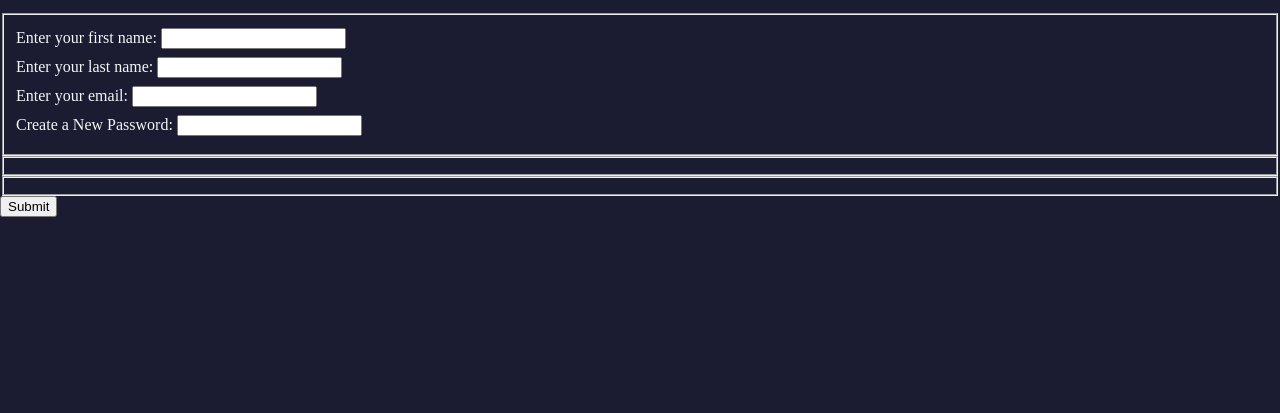
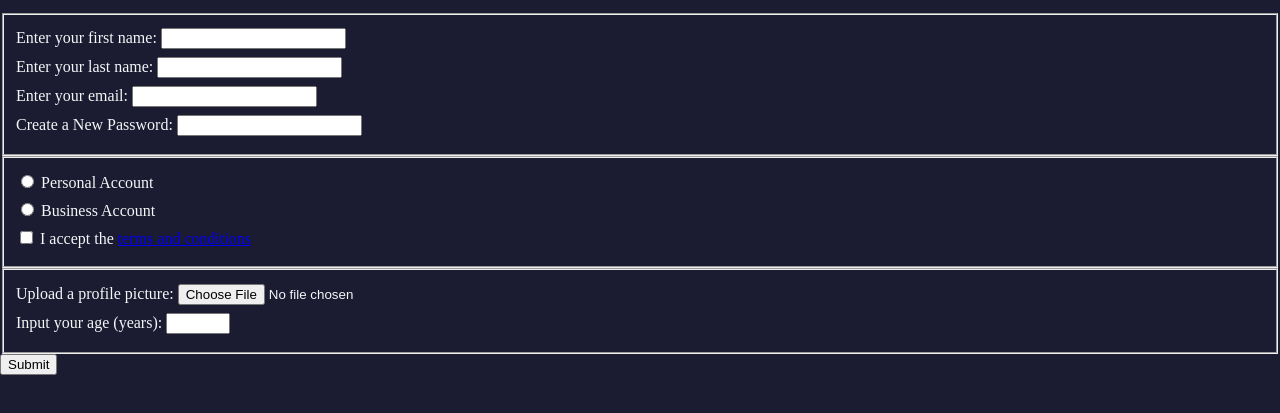
Before and after one commit to damian80/Registration-Form, a plain HTML site: page index.html in a window 1280 px wide. Shown: the part 101-514 px from the top of the page. Drawn offline with Linux system fonts and the light colour scheme.

Commit message:
Add files via upload

```diff
--- a/index.html
+++ b/index.html
@@ -20,11 +20,32 @@
 				/></label>
 				<label for="">Enter your email: <input type="email" required /></label>
 				<label for=""
-					>Create a New Password: <input type="password" minlength="8" required
+					>Create a New Password:
+					<input type="password" pattern="[a-z0-5]{8,}" required
 				/></label>
 			</fieldset>
-			<fieldset></fieldset>
-			<fieldset></fieldset>
+			<fieldset>
+				<label for="">
+					<input type="radio" name="account-type" /> Personal Account
+				</label>
+				<label for="">
+					<input type="radio" name="account-type" /> Business Account
+				</label>
+				<label for="">
+					<input type="checkbox" required /> I accept the
+					<a href="#">terms and conditions</a>
+				</label>
+			</fieldset>
+			<fieldset>
+				<label for="">
+					Upload a profile picture:
+					<input type="file" />
+				</label>
+				<label for="">
+					Input your age (years):
+					<input type="number" min="13" max="120" />
+				</label>
+			</fieldset>
 			<input type="submit" value="Submit" />
 		</form>
 	</body>
```
